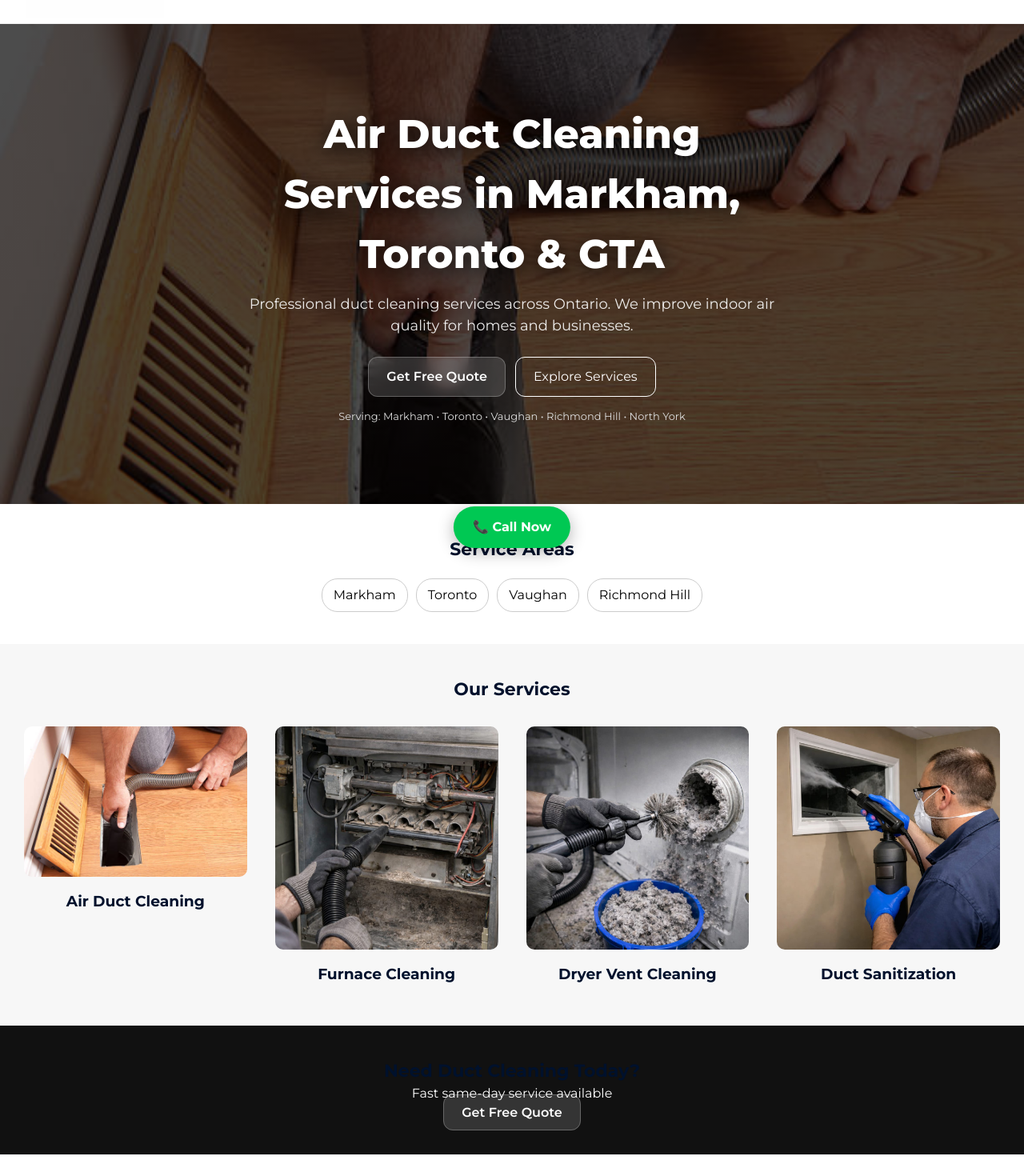
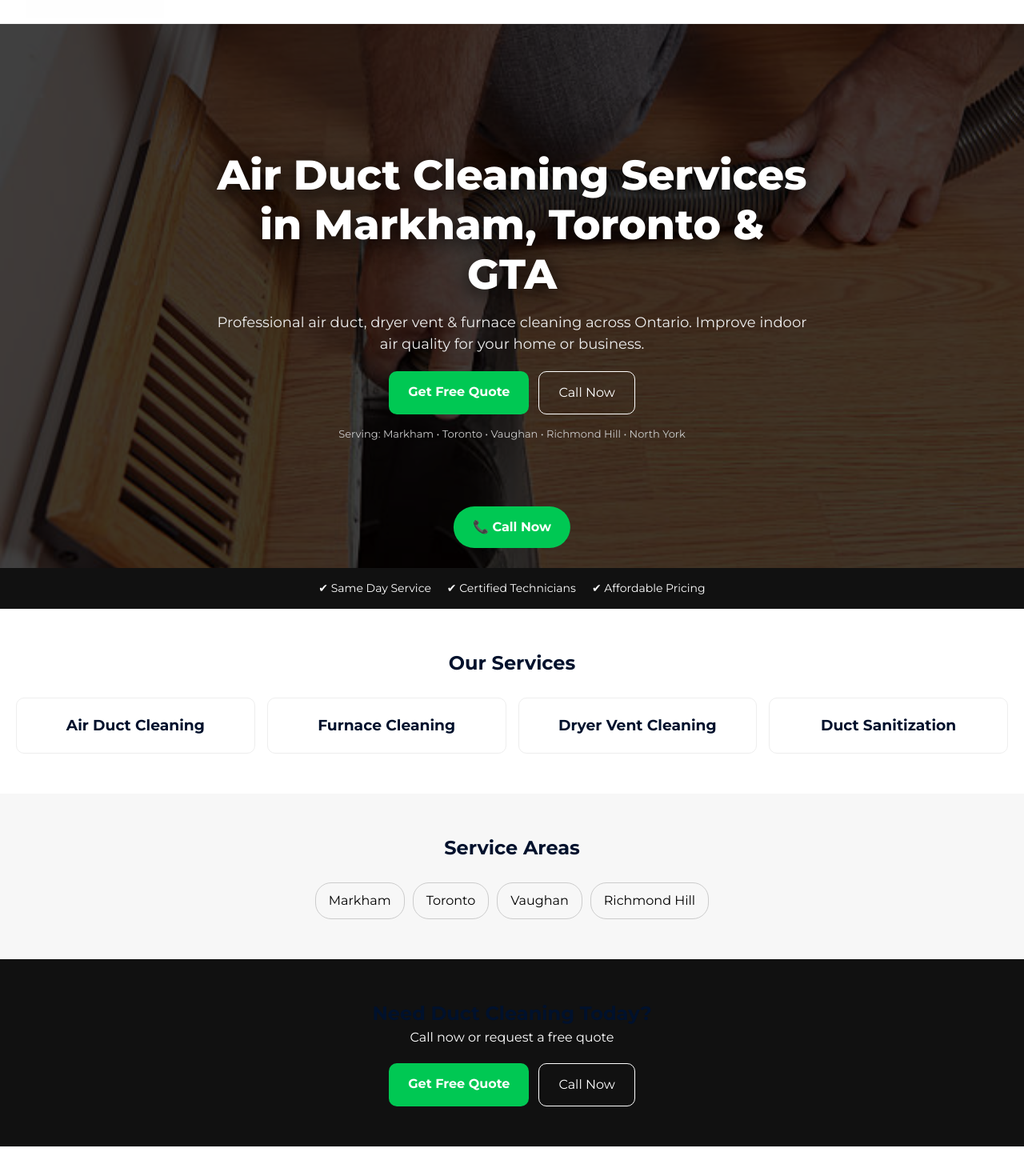
Before and after one commit to josph8487-prog/duct-Canada-original, a Next.js app: page / in a window 1280 px wide. Shown: the part 100-1570 px from the top of the page at 80% size. Built offline with nearby package versions, Linux system fonts and the light colour scheme.

Commit message:
Update page.tsx

```diff
--- a/src/app/page.tsx
+++ b/src/app/page.tsx
@@ -1,4 +1,5 @@
-import Image from "next/image";
+"use client";
+
 import Link from "next/link";
 
 export default function Home() {
@@ -8,36 +9,56 @@ export default function Home() {
       <section style={hero}>
         <div style={overlay}></div>
 
-        <div style={heroContent}>
-          <h1 style={h1}>
+        <div style={content}>
+          <h1 style={title}>
             Air Duct Cleaning Services in Markham, Toronto & GTA
           </h1>
 
-          <p style={heroText}>
-            Professional duct cleaning services across Ontario. We improve indoor air quality for homes and businesses.
+          <p style={desc}>
+            Professional air duct, dryer vent & furnace cleaning across Ontario.
+            Improve indoor air quality for your home or business.
           </p>
 
-          <div style={btnGroup}>
-            <Link href="/contact" style={glassBtn}>
+          <div style={btnWrap}>
+            <Link href="/contact" style={primaryBtn}>
               Get Free Quote
             </Link>
 
-            <Link href="/services" style={outlineBtn}>
-              Explore Services
-            </Link>
+            <a href="tel:2267772863" style={secondaryBtn}>
+              Call Now
+            </a>
           </div>
 
-          <div style={serving}>
+          <p style={serve}>
             Serving: Markham • Toronto • Vaughan • Richmond Hill • North York
-          </div>
+          </p>
+        </div>
+      </section>
+
+      {/* ================= TRUST BAR ================= */}
+      <section style={trustBar}>
+        <div>✔ Same Day Service</div>
+        <div>✔ Certified Technicians</div>
+        <div>✔ Affordable Pricing</div>
+      </section>
+
+      {/* ================= SERVICES ================= */}
+      <section style={section}>
+        <h2 style={h2}>Our Services</h2>
+
+        <div style={grid}>
+          <Card title="Air Duct Cleaning" />
+          <Card title="Furnace Cleaning" />
+          <Card title="Dryer Vent Cleaning" />
+          <Card title="Duct Sanitization" />
         </div>
       </section>
 
       {/* ================= SERVICE AREAS ================= */}
-      <section style={section}>
+      <section style={sectionAlt}>
         <h2 style={h2}>Service Areas</h2>
 
-        <div style={chipWrap}>
+        <div style={areas}>
           <Link href="/location/markham" style={chip}>Markham</Link>
           <Link href="/location/toronto" style={chip}>Toronto</Link>
           <Link href="/location/vaughan" style={chip}>Vaughan</Link>
@@ -45,29 +66,23 @@ export default function Home() {
         </div>
       </section>
 
-      {/* ================= SERVICES ================= */}
-      <section style={sectionAlt}>
-        <h2 style={h2Dark}>Our Services</h2>
+      {/* ================= FINAL CTA ================= */}
+      <section style={cta}>
+        <h2>Need Duct Cleaning Today?</h2>
+        <p>Call now or request a free quote</p>
 
-        <div style={grid}>
-          <Card title="Air Duct Cleaning" img="/images/services/air-duct-cleaning.jpg" />
-          <Card title="Furnace Cleaning" img="/images/services/furnace-cleaning.jpg" />
-          <Card title="Dryer Vent Cleaning" img="/images/services/dryer-vent-cleaning.jpg" />
-          <Card title="Duct Sanitization" img="/images/services/sanitization.jpg" />
+        <div style={btnWrap}>
+          <Link href="/contact" style={primaryBtn}>
+            Get Free Quote
+          </Link>
+
+          <a href="tel:2267772863" style={secondaryBtn}>
+            Call Now
+          </a>
         </div>
       </section>
 
-      {/* ================= CTA ================= */}
-      <section style={ctaSection}>
-        <h2 style={{ fontSize: "22px" }}>Need Duct Cleaning Today?</h2>
-        <p>Fast same-day service available</p>
-
-        <Link href="/contact" style={glassBtn}>
-          Get Free Quote
-        </Link>
-      </section>
-
-      {/* ================= STICKY MOBILE CALL BUTTON ================= */}
+      {/* ================= STICKY CALL BUTTON ================= */}
       <a href="tel:2267772863" style={stickyCall}>
         📞 Call Now
       </a>
@@ -77,11 +92,10 @@ export default function Home() {
 
 /* ================= COMPONENT ================= */
 
-function Card({ title, img }: any) {
+function Card({ title }: any) {
   return (
     <div style={card}>
-      <Image src={img} alt={title} width={400} height={250} style={{ borderRadius: "10px" }} />
-      <h3 style={{ marginTop: "10px" }}>{title}</h3>
+      <h3>{title}</h3>
     </div>
   );
 }
@@ -90,122 +104,129 @@ function Card({ title, img }: any) {
 
 const hero = {
   position: "relative",
-  minHeight: "75vh",
+  minHeight: "85vh",
+  backgroundImage: "url('/images/services/air-duct-cleaning.jpg')",
+  backgroundSize: "cover",
+  backgroundPosition: "center",
   display: "flex",
   alignItems: "center",
   justifyContent: "center",
-  textAlign: "center",
-  padding: "40px 20px",
-  backgroundImage: "url('/images/services/air-duct-cleaning.jpg')",
-  backgroundSize: "cover",
-  backgroundPosition: "center",
+  padding: "20px",
 };
 
 const overlay = {
   position: "absolute",
   inset: 0,
-  background: "linear-gradient(rgba(0,0,0,0.7), rgba(0,0,0,0.7))",
+  background: "rgba(0,0,0,0.75)",
 };
 
-const heroContent = {
+const content = {
   position: "relative",
-  maxWidth: "700px",
+  textAlign: "center",
+  maxWidth: "750px",
 };
 
-const h1 = {
-  fontSize: "clamp(26px, 6vw, 50px)",
-  fontWeight: "800",
+const title = {
   color: "#fff",
-  textShadow: "0 4px 25px rgba(0,0,0,0.8)",
-  marginBottom: "12px",
+  fontSize: "clamp(28px,6vw,52px)",
+  fontWeight: "900",
+  lineHeight: "1.2",
+  textShadow: "0 5px 25px rgba(0,0,0,0.9)",
 };
 
-const heroText = {
-  color: "rgba(255,255,255,0.9)",
-  fontSize: "clamp(14px,3.5vw,18px)",
-  marginBottom: "25px",
+const desc = {
+  color: "#eee",
+  fontSize: "clamp(15px,3.5vw,18px)",
+  marginTop: "15px",
 };
 
-const btnGroup = {
+const btnWrap = {
   display: "flex",
   gap: "12px",
   justifyContent: "center",
   flexWrap: "wrap",
-  marginBottom: "15px",
+  marginTop: "20px",
 };
 
-const glassBtn = {
-  padding: "12px 22px",
-  borderRadius: "12px",
-  background: "rgba(255,255,255,0.15)",
-  backdropFilter: "blur(10px)",
-  border: "1px solid rgba(255,255,255,0.25)",
+const primaryBtn = {
+  padding: "14px 24px",
+  borderRadius: "10px",
+  background: "#00c853",
   color: "#fff",
+  fontWeight: "700",
   textDecoration: "none",
-  fontWeight: "600",
 };
 
-const outlineBtn = {
-  padding: "12px 22px",
-  borderRadius: "12px",
+const secondaryBtn = {
+  padding: "14px 24px",
+  borderRadius: "10px",
   border: "1px solid #fff",
   color: "#fff",
   textDecoration: "none",
 };
 
-const serving = {
-  color: "#ddd",
+const serve = {
+  marginTop: "15px",
+  color: "#ccc",
   fontSize: "13px",
 };
 
+const trustBar = {
+  display: "flex",
+  justifyContent: "center",
+  gap: "20px",
+  padding: "15px",
+  background: "#111",
+  color: "#fff",
+  flexWrap: "wrap",
+  fontSize: "14px",
+};
+
 const section = {
-  padding: "40px 20px",
+  padding: "50px 20px",
   textAlign: "center",
 };
 
 const sectionAlt = {
-  padding: "40px 20px",
+  padding: "50px 20px",
   background: "#f7f7f7",
   textAlign: "center",
 };
 
 const h2 = {
-  fontSize: "22px",
-  marginBottom: "20px",
+  fontSize: "24px",
+  marginBottom: "25px",
 };
 
-const h2Dark = {
-  fontSize: "22px",
-  marginBottom: "20px",
+const grid = {
+  display: "grid",
+  gridTemplateColumns: "repeat(auto-fit, minmax(180px,1fr))",
+  gap: "15px",
 };
 
-const chipWrap = {
+const card = {
+  padding: "20px",
+  border: "1px solid #eee",
+  borderRadius: "10px",
+};
+
+const areas = {
   display: "flex",
+  gap: "10px",
+  justifyContent: "center",
   flexWrap: "wrap",
-  justifyContent: "center",
-  gap: "10px",
 };
 
 const chip = {
-  padding: "8px 14px",
+  padding: "10px 16px",
+  border: "1px solid #ccc",
   borderRadius: "20px",
-  border: "1px solid #ccc",
   textDecoration: "none",
   color: "#000",
 };
 
-const grid = {
-  display: "grid",
-  gridTemplateColumns: "repeat(auto-fit, minmax(160px,1fr))",
-  gap: "15px",
-};
-
-const card = {
-  padding: "10px",
-};
-
-const ctaSection = {
-  padding: "40px 20px",
+const cta = {
+  padding: "50px 20px",
   background: "#111",
   color: "#fff",
   textAlign: "center",
@@ -220,8 +241,7 @@ const stickyCall = {
   color: "#fff",
   padding: "14px 24px",
   borderRadius: "30px",
+  fontWeight: "700",
   textDecoration: "none",
-  fontWeight: "700",
-  boxShadow: "0 5px 20px rgba(0,0,0,0.3)",
   zIndex: 9999,
 };
```
